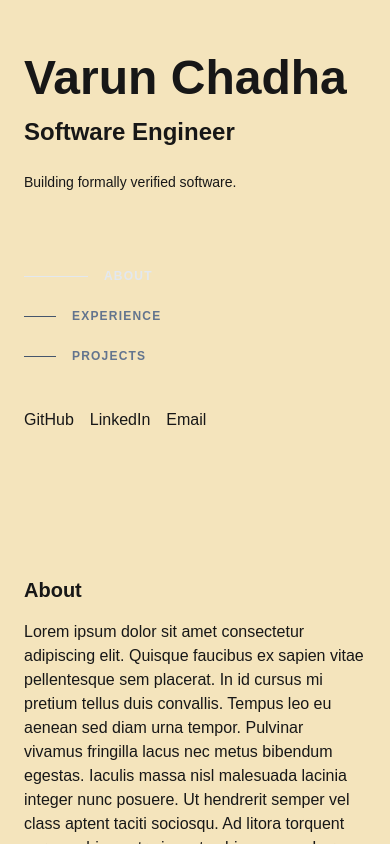
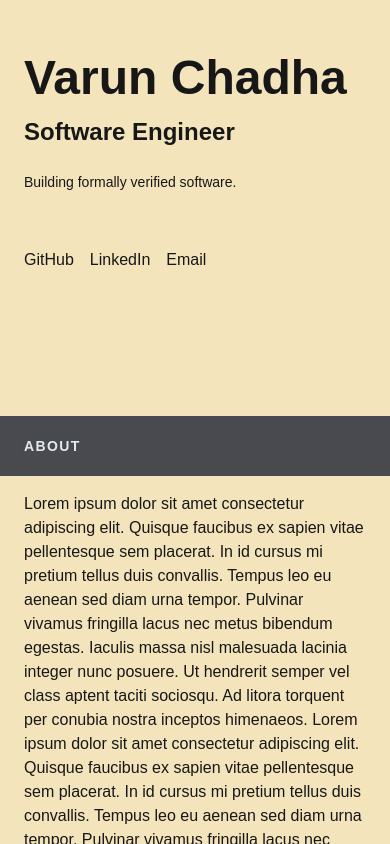
Before and after one commit to vchadha/portfolio, a Next.js app: page / in a window 390 px wide. Shown: the top 844 px of the page. Built offline with nearby package versions, Linux system fonts and the light colour scheme.

Commit message:
Make detail headers hidden on desktop

```diff
--- a/src/components/ProfileAside.tsx
+++ b/src/components/ProfileAside.tsx
@@ -1,4 +1,5 @@
 "use client";
+
 import React, { useState, useEffect } from "react";
 import { useActiveSection } from "@/hooks/useActiveSection";
 
@@ -66,7 +67,11 @@
           Building formally verified software.
         </p>
 
-        <nav id="nav" aria-label="On-page navigation">
+        <nav
+          id="nav"
+          aria-label="On-page navigation"
+          className="hidden lg:block"
+        >
           <ul className="mt-16">
             {navItems.map((item) => {
               const isVisible = visibleSection === item.href;
--- a/src/components/sections/About.tsx
+++ b/src/components/sections/About.tsx
@@ -5,7 +5,13 @@
       aria-label="About me"
       className="mb-16 scroll-mt-16 md:mb-24 lg:mb-36 lg:scroll-mt-24"
     >
-      <p className="mb-4 text-xl font-bold">About</p>
+      {/* Sticky header on mobile/tablet, visually hidden on desktop. */}
+      <div className="sticky top-0 z-20 -mx-6 mb-4 w-screen bg-slate-900/75 px-6 py-5 backdrop-blur md:-mx-12 md:px-12 lg:sr-only lg:relative lg:top-auto lg:mx-auto lg:w-full lg:px-0 lg:py-0 lg:opacity-0">
+        <h2 className="text-sm font-bold tracking-widest text-slate-200 uppercase lg:sr-only">
+          About
+        </h2>
+      </div>
+
       <p>
         Lorem ipsum dolor sit amet consectetur adipiscing elit. Quisque faucibus
         ex sapien vitae pellentesque sem placerat. In id cursus mi pretium
--- a/src/components/sections/Experience.tsx
+++ b/src/components/sections/Experience.tsx
@@ -5,7 +5,13 @@
       aria-label="Work experience"
       className="mb-16 scroll-mt-16 md:mb-24 lg:mb-36 lg:scroll-mt-24"
     >
-      <p className="mb-4 text-xl font-bold">Experience</p>
+      {/* Sticky header on mobile/tablet, visually hidden on desktop. */}
+      <div className="sticky top-0 z-20 -mx-6 mb-4 w-screen bg-slate-900/75 px-6 py-5 backdrop-blur md:-mx-12 md:px-12 lg:sr-only lg:relative lg:top-auto lg:mx-auto lg:w-full lg:px-0 lg:py-0 lg:opacity-0">
+        <h2 className="text-sm font-bold tracking-widest text-slate-200 uppercase lg:sr-only">
+          Experience
+        </h2>
+      </div>
+
       <p>
         Lorem ipsum dolor sit amet consectetur adipiscing elit. Quisque faucibus
         ex sapien vitae pellentesque sem placerat. In id cursus mi pretium
--- a/src/components/sections/Projects.tsx
+++ b/src/components/sections/Projects.tsx
@@ -5,7 +5,13 @@
       aria-label="Projects"
       className="mb-16 scroll-mt-16 md:mb-24 lg:mb-36 lg:scroll-mt-24"
     >
-      <p className="mb-4 text-xl font-bold">Projects</p>
+      {/* Sticky header on mobile/tablet, visually hidden on desktop. */}
+      <div className="sticky top-0 z-20 -mx-6 mb-4 w-screen bg-slate-900/75 px-6 py-5 backdrop-blur md:-mx-12 md:px-12 lg:sr-only lg:relative lg:top-auto lg:mx-auto lg:w-full lg:px-0 lg:py-0 lg:opacity-0">
+        <h2 className="text-sm font-bold tracking-widest text-slate-200 uppercase lg:sr-only">
+          Projects
+        </h2>
+      </div>
+
       <p>
         Lorem ipsum dolor sit amet consectetur adipiscing elit. Quisque faucibus
         ex sapien vitae pellentesque sem placerat. In id cursus mi pretium
```
